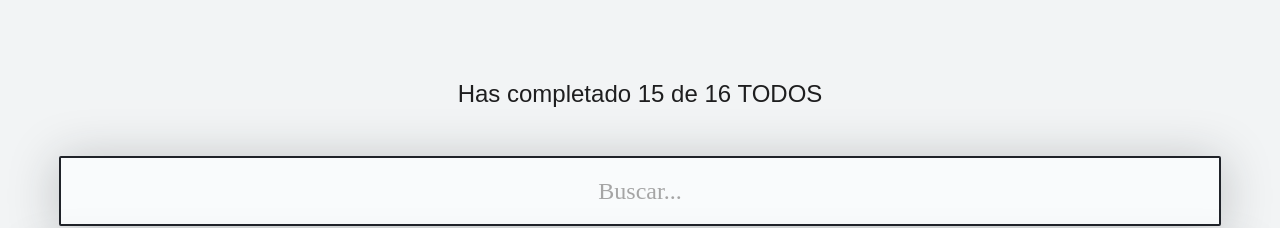
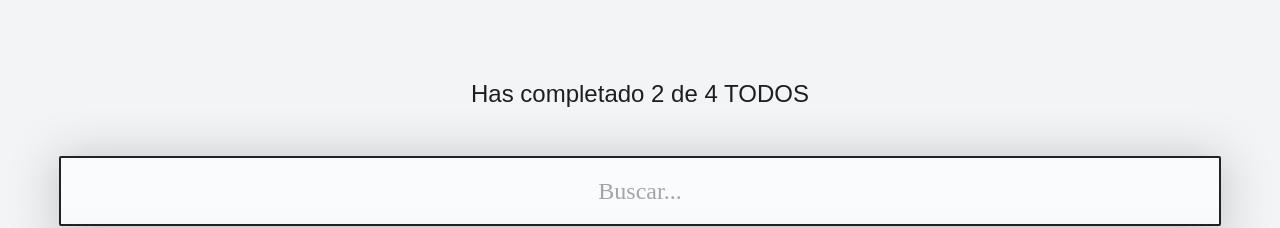
Before and after one commit to rodrigozucchini/intro-react, a React (Vite) app: page / in a window 1280 px wide. Shown: the top 228 px of the page. Built offline with nearby package versions, Linux system fonts and the light colour scheme.

Commit message:
add counting TODO'S

```diff
--- a/src/App.tsx
+++ b/src/App.tsx
@@ -4,6 +4,7 @@ import { TodoItem } from './TodoItem/TodoItem';
 import { TodoList } from './TodoList/TodoList';
 import { TodoSearch } from './TodoSearch/TodoSearch';
 import { CreateTodoButton } from './CreateTodoButton/CreateTodoButton';
+import React from 'react';
 
 const defaultTodos: { text: string; completed: boolean; }[] = [
   { text: 'Cortar cebolla', completed: true},
@@ -13,10 +14,24 @@ const defaultTodos: { text: string; completed: boolean; }[] = [
 ];
 
 function App() {
+
+  const [todos, setTodos] = React.useState(defaultTodos);
+  const [searchValue, setSearchValue] = React.useState('');
+
+  const completedTodos = todos.filter(todo=> todo.completed === true).length;
+  const totalTodos = defaultTodos.length;
+
   return (
     <>
-      <TodoCounter completed={15} total={16} />
-      <TodoSearch />
+      <TodoCounter
+        completed={completedTodos}
+        total={totalTodos}
+      />
+
+      <TodoSearch
+        searchValue={searchValue}
+        setSearchValue={setSearchValue}
+      />
 
       <TodoList>
         {defaultTodos.map(todo => (
--- a/src/TodoSearch/TodoSearch.tsx
+++ b/src/TodoSearch/TodoSearch.tsx
@@ -1,8 +1,9 @@
-import React from 'react';
 import './TodoSearch.css';
 
-function TodoSearch() {
-const [searchValue, setSearchValue] = React.useState('');
+function TodoSearch({
+  searchValue,
+  setSearchValue,
+}) {
 
     return (
       <input
```
